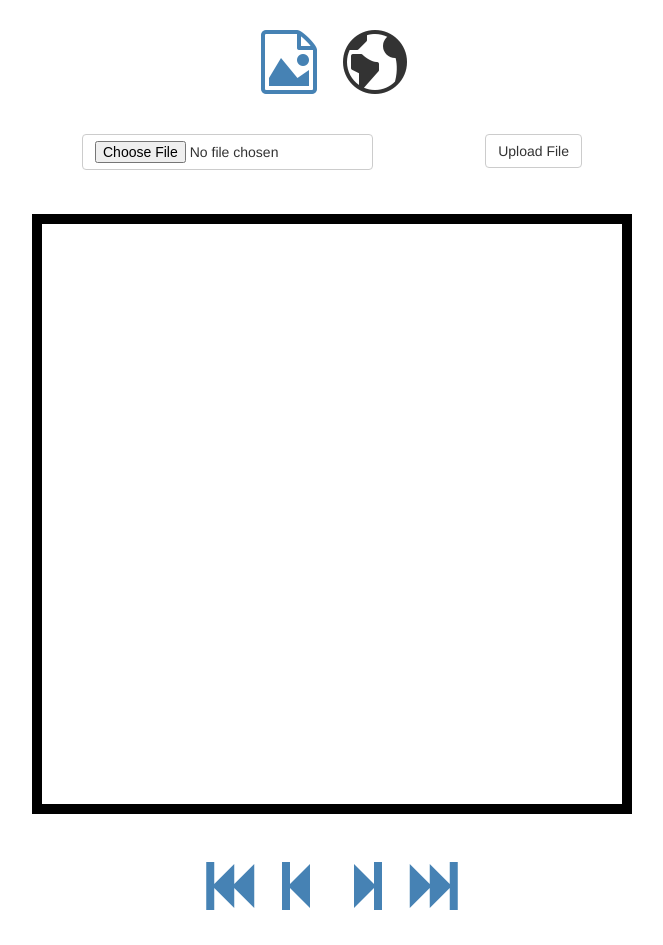
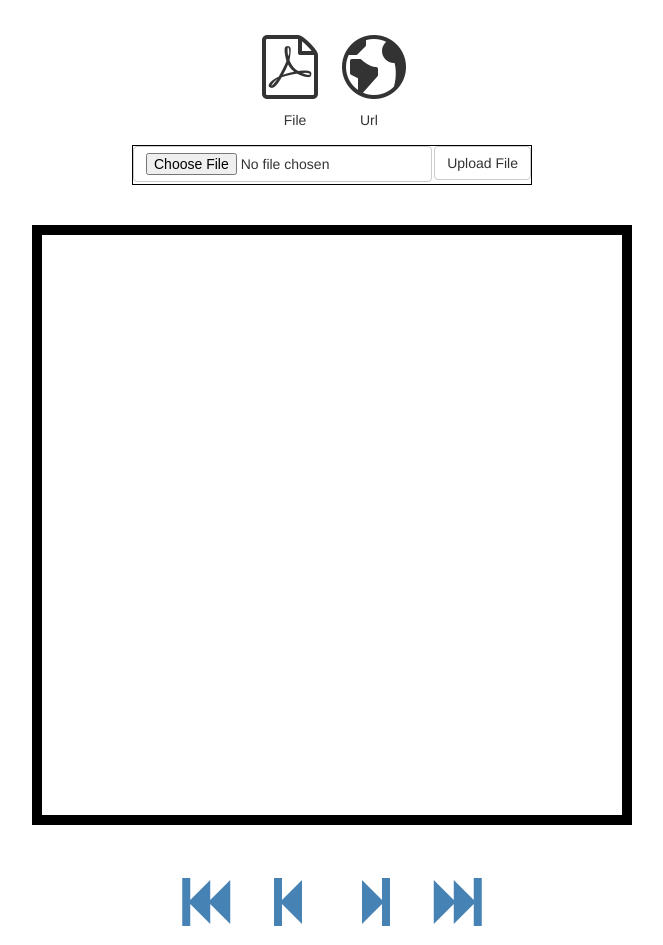
Before and after one commit to vikasjayaswal/pic_site, a plain HTML site: page index.html in a window 1280 px wide. Shown: the whole page, without its empty margins (308-971 px from the left). Drawn offline with nearby package versions, Linux system fonts and the light colour scheme.

Commit message:
Added Captions to main icons

```diff
--- a/app.js
+++ b/app.js
@@ -2,6 +2,7 @@ $(document).ready(function() {
     $(".icon-file-picture").click(function() {
         $(this).toggleClass("active");
         $(".icon-earth").toggleClass("active");
+        $(".file_paragraph").toggleClass("active");
         $(".address").toggleClass("hidden");
         $(".file_dialog").toggleClass("hidden");
     });
--- a/index.html
+++ b/index.html
@@ -19,21 +19,22 @@
 <body>
   <div class="container">
     <section class="upload_selector">
-      <span class="icon-file-picture main_icon active"></span>
-      <span class="icon-earth main_icon"></span>
+      <span class="icon-file-pdf icon-button"></span>
+      <span class="icon-earth icon-button"></span>
+      <span class="caption">File</span>
+      <span class="caption">Url</span>
     </section>
     <section class="upload_controls">
-      <input type="text" class="address hidden">
       <input type="file" class="file_dialog btn btn-default">
       <button type="submit" class="upload_file btn btn-default">Upload File</button>
     </section>
     <section class="main_image">
     </section>
     <section class="playback_controls">
-      <span class="icon-first main_icon"></span>
-      <span class="icon-previous2 main_icon"></span>
-      <span class="icon-next2 main_icon"></span>
-      <span class="icon-last main_icon"></span>
+      <span class="icon-first icon-button"></span>
+      <span class="icon-previous2 icon-button"></span>
+      <span class="icon-next2 icon-button"></span>
+      <span class="icon-last icon-button"></span>
     </section>
   </div>
 </body>
--- a/site.css
+++ b/site.css
@@ -1,8 +1,3 @@
-
-.main_icon {
-  font-size: 64px
-}
-
 .active {
   color: #4682b4;
 }
@@ -16,47 +11,43 @@
 }
 
 .upload_selector {
-  height: 74px;
-  width: 150px;
+  height: 100px;
+  width: 180px;
   margin-top: 30px;
   margin-left:auto;
   margin-right:auto;
+  text-align: center;
 }
 
-.icon-file-picture{
-  float:left;
+.icon-button {
+	margin: 5px;
+	display: inline-block;
+  width: 70px;
+  height: 70px;
+  font-size: 64px;
 }
 
-.icon-earth {
-  float:right;
+.caption {
+	display: inline-block;
+  width: 70px;
 }
 
 .upload_controls {
   height: 40px;
-  width: 500px;
-  margin-top: 30px;
+  width: 400px;
+  margin-top: 15px;
   margin-left: auto;
   margin-right: auto;
-  clear:both;
-  text-align: center;
-}
-.address {
-  width: 80%;
-  float: left;
-  height: 32px;
+  border: 1px solid black;
 }
 
-.hidden {
-  display: none;
-}
-
-.file_dialog{
-
-  float: left;
+.file_dialog {
+	float: left;
+	width: 75%;
 }
 
 .upload_file {
-  float: right;
+	float: right;
 }
 
 .main_image
```
